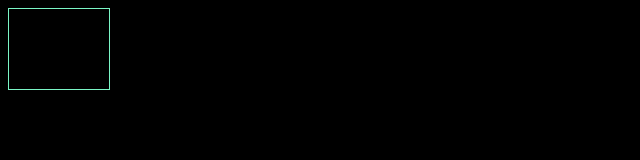
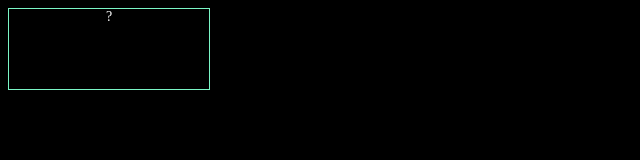
Before and after one commit to pm-moyanor/React-Jeopardy, a Next.js app: page /Cell in a window 1280 px wide. Shown: the top 160 px of the page, without its empty margins (0-640 px from the left). Built offline with nearby package versions, Linux system fonts and the light colour scheme.

Commit message:
add onClick in cells to change clues and answers

```diff
--- a/pages/Board.js
+++ b/pages/Board.js
@@ -51,7 +51,7 @@ export default function Board() {
               <div className="cells-box">
                 <h5 className="cell-box">{category.title}</h5>
                 {clues.slice(index * 5, (index + 1) * 5).map((clue) => (
-                  <Cell value={clue.answer} />
+                  <Cell answer={clue.answer} question={clue.question}/>
                 ))}
               </div>
             </div>
--- a/pages/Cell.js
+++ b/pages/Cell.js
@@ -3,10 +3,26 @@ import axios from "axios";
 
 import Board from "./Board";
 
-export default function Cell({ value }) {
-    return <div className="cell-box">{value}</div>;
+export default function Cell({ answer, question }) {
+  const [isClue, setIsClue] = useState("?");
+
+  function handleClick() {
+    setIsClue(question);
+    if(isClue === question){
+        setIsClue(answer)
+    }   else if(isClue === answer){
+        setIsClue(null)
+    }
+
+    console.log('clicked')
   }
 
+  return (
+    <div className="cell-box" onClick={handleClick}>
+      {isClue }
+    </div>
+  );
+}
 
 // needed:
 
--- a/styles/globals.css
+++ b/styles/globals.css
@@ -43,7 +43,8 @@ flex-direction: row;
 
 .cell-box{
   border: solid rgb(123, 246, 198) 1px;
-  width: 100px;
+  font-size: 14px;
+  width: 200px;
   height: 80px;
   color: white;
   text-align: center;
```
